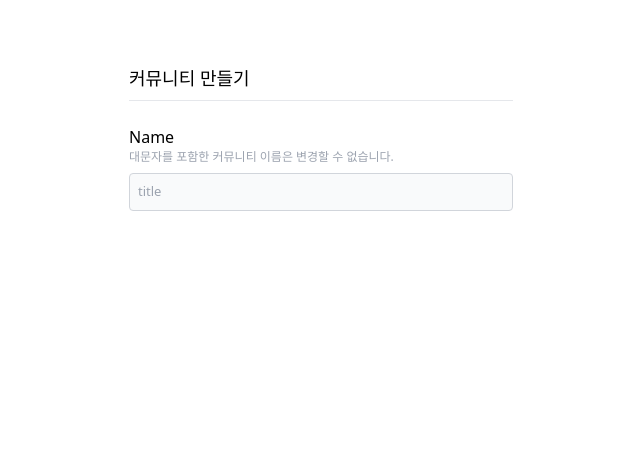
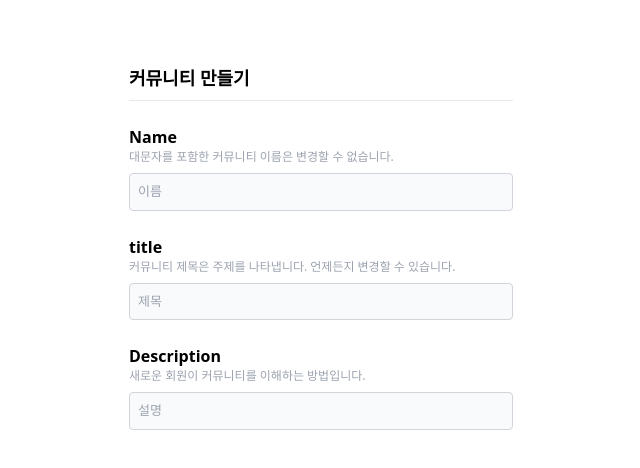
Before and after one commit to bottlesun/portfolio, a Next.js app in the folder 09-redditClone-nextjs/client/: page /subs in a window 1280 px wide. Shown: the top 468 px of the page, without its empty margins (319-959 px from the left). Built offline with nearby package versions, Linux system fonts and the light colour scheme.

Commit message:
Update | Input css Create

```diff
--- a/09-redditClone-nextjs/client/src/components/atoms/inputs/inputs.view.tsx
+++ b/09-redditClone-nextjs/client/src/components/atoms/inputs/inputs.view.tsx
@@ -1,4 +1,4 @@
-import React, {memo} from 'react'
+import React, {memo, useState} from 'react'
 import cls from 'classnames';
 
 export type InputGroupProps = {
--- a/09-redditClone-nextjs/client/src/components/molecules/inputGroup/inputGroup.view.tsx
+++ b/09-redditClone-nextjs/client/src/components/molecules/inputGroup.view.tsx
@@ -1,6 +1,6 @@
 import React from "react";
-import ErrorTextView from "../../atoms/errorText/errorText.view";
-import InputsView, {InputGroupProps} from "../../atoms/inputs/inputs.view";
+import ErrorTextView from "../atoms/errorText/errorText.view";
+import InputsView, {InputGroupProps} from "../atoms/inputs/inputs.view";
 
 const InputGroupView = ({...inputValue}: InputGroupProps) => {
   return (
--- /dev/null
+++ b/09-redditClone-nextjs/client/src/components/molecules/inputTitle.view.tsx
@@ -0,0 +1,17 @@
+import React,{memo} from "react";
+
+type inputTitleProps= {
+  title: string,
+  text: string
+}
+const InputTitleView = ({title, text}:inputTitleProps) => {
+  return(
+    <>
+      <p className={'font-bold'}>{title}</p>
+      <p className={'mb-2 text-xs text-gray-400'}>
+        {text}
+      </p>
+    </>
+  )
+}
+export default memo(InputTitleView)
--- a/09-redditClone-nextjs/client/src/components/organisms/login/login.view.tsx
+++ b/09-redditClone-nextjs/client/src/components/organisms/login/login.view.tsx
@@ -1,7 +1,7 @@
 import Link from "next/link";
 import React from "react";
 import ButtonsView from "../../atoms/buttons/buttons.view";
-import InputGroupView from "../../molecules/inputGroup/inputGroup.view";
+import InputGroupView from "../../molecules/inputGroup.view";
 
 const LoginView = ({...props}) => {
   return (
--- a/09-redditClone-nextjs/client/src/components/organisms/register/register.view.tsx
+++ b/09-redditClone-nextjs/client/src/components/organisms/register/register.view.tsx
@@ -1,7 +1,7 @@
 import Link from "next/link";
 import React from "react";
 import ButtonsView from "../../atoms/buttons/buttons.view";
-import InputGroupView from "../../molecules/inputGroup/inputGroup.view";
+import InputGroupView from "../../molecules/inputGroup.view";
 
 const RegisterView = ({...props}) => {
 
--- a/09-redditClone-nextjs/client/src/components/organisms/subs/create/create.view.tsx
+++ b/09-redditClone-nextjs/client/src/components/organisms/subs/create/create.view.tsx
@@ -1,19 +1,28 @@
 import InputsView from "../../../atoms/inputs/inputs.view";
-import InputGroupView from "../../../molecules/inputGroup/inputGroup.view";
+import InputGroupView from "../../../molecules/inputGroup.view";
+import InputTitleView from "../../../molecules/inputTitle.view";
 
 const SubCreateView = ({...props}) => {
+  console.log(props.inputValue)
   return (
     <div className={'flex flex-col justify-center pt-16 bg-color-[#fff]'}>
       <div className={'w-10/12 mx-auto md:w-96'}>
-        <h1 className={'mb-2 text-lg font-medium'}>커뮤니티 만들기</h1>
+        <h1 className={'mb-2 text-lg font-bold'}>커뮤니티 만들기</h1>
         <hr/>
         <form onSubmit={props.handleSubmit}>
           <div className={'my-6'}>
-            <p className={'font-medium'}>Name</p>
-            <p className={'mb-2 text-xs text-gray-400'}>
-              대문자를 포함한 커뮤니티 이름은 변경할 수 없습니다.
-            </p>
-            <InputGroupView {...props.inputValue.title}/>
+            <InputTitleView  {...props.inputValue.name.top}/>
+            <InputGroupView {...props.inputValue.name.inputs}/>
+          </div>
+
+          <div className={'my-6'}>
+            <InputTitleView  {...props.inputValue.title.top}/>
+            <InputGroupView {...props.inputValue.title.inputs}/>
+          </div>
+
+          <div className={'my-6'}>
+            <InputTitleView  {...props.inputValue.description.top}/>
+            <InputGroupView {...props.inputValue.description.inputs}/>
           </div>
         </form>
       </div>
--- a/09-redditClone-nextjs/client/src/components/organisms/subs/create/index.tsx
+++ b/09-redditClone-nextjs/client/src/components/organisms/subs/create/index.tsx
@@ -3,28 +3,54 @@ import useInput from "../../../../hooks/useInput";
 import SubCreateView from "./create.view";
 
 const SubCreate = () => {
-  const {inputs, onChange} = useInput({title : "" , description : "",})
-  const {title, description} = inputs
+  const {inputs, onChange} = useInput({name: "", title: "", description: "",})
+  const {name, title, description} = inputs
   const [errors, setErrors] = useState<any>({});
 
   const props = {
-    handleSubmit : () => console.log('서브밋'),
+    handleSubmit: () => console.log('서브밋'),
     inputValue: {
-      title : {
+      name: {
+        top: {
+          title: 'Name',
+          text: '대문자를 포함한 커뮤니티 이름은 변경할 수 없습니다.'
+        },
+        inputs: {
+          name: "name",
+          type: "text",
+          placeholder: '이름',
+          value: name,
+          onChange: onChange,
+          error: errors.name,
+        }
+      },
+      title: {
+        top: {
+          title: 'title',
+          text: '커뮤니티 제목은 주제를 나타냅니다. 언제든지 변경할 수 있습니다.'
+        },
+        inputs: {
           name: "title",
           type: "text",
-        placeholder: 'title',
+          placeholder: '제목',
           value: title,
           onChange: onChange,
-        error: errors.title
+          error: errors.title,
+        }
       },
-      description : {
+      description: {
+        top: {
+          title: 'Description',
+          text: '새로운 회원이 커뮤니티를 이해하는 방법입니다.'
+        },
+        inputs: {
           name: "description",
           type: "text",
-        placeholder: 'description',
+          placeholder: '설명',
           value: description,
           onChange: onChange,
           error: errors.description
+        }
       }
     },
 
--- a/09-redditClone-nextjs/client/src/pages/index.tsx
+++ b/09-redditClone-nextjs/client/src/pages/index.tsx
@@ -1,5 +1,5 @@
 import Head from 'next/head'
-import Image from 'next/image'
+import Link from 'next/link'
 import { Inter } from '@next/font/google'
 import styles from '../styles/Home.module.css'
 
@@ -15,108 +15,10 @@ export default function Home() {
         <link rel="icon" href="/favicon.ico" />
       </Head>
       <main className={styles.main}>
-        <div className={styles.description}>
-          <p>
-            Get started by editing&nbsp;
-            <code className={styles.code}>pages/index.tsx</code>
-          </p>
-          <div>
-            <a
-              href="https://vercel.com?utm_source=create-next-app&utm_medium=default-template&utm_campaign=create-next-app"
-              target="_blank"
-              rel="noopener noreferrer"
-            >
-              By{' '}
-              <Image
-                src="/vercel.svg"
-                alt="Vercel Logo"
-                className={styles.vercelLogo}
-                width={100}
-                height={24}
-                priority
-              />
-            </a>
-          </div>
-        </div>
-
-        <div className={styles.center}>
-          <Image
-            className={styles.logo}
-            src="/next.svg"
-            alt="Next.js Logo"
-            width={180}
-            height={37}
-            priority
-          />
-          <div className={styles.thirteen}>
-            <Image
-              src="/thirteen.svg"
-              alt="13"
-              width={40}
-              height={31}
-              priority
-            />
-          </div>
-        </div>
-
-        <div className={styles.grid}>
-          <a
-            href="https://nextjs.org/docs?utm_source=create-next-app&utm_medium=default-template&utm_campaign=create-next-app"
-            className={styles.card}
-            target="_blank"
-            rel="noopener noreferrer"
-          >
-            <h2 className={inter.className}>
-              Docs <span>-&gt;</span>
-            </h2>
-            <p className={inter.className}>
-              Find in-depth information about Next.js features and&nbsp;API.
-            </p>
-          </a>
-
-          <a
-            href="https://nextjs.org/learn?utm_source=create-next-app&utm_medium=default-template&utm_campaign=create-next-app"
-            className={styles.card}
-            target="_blank"
-            rel="noopener noreferrer"
-          >
-            <h2 className={inter.className}>
-              Learn <span>-&gt;</span>
-            </h2>
-            <p className={inter.className}>
-              Learn about Next.js in an interactive course with&nbsp;quizzes!
-            </p>
-          </a>
-
-          <a
-            href="https://vercel.com/templates?framework=next.js&utm_source=create-next-app&utm_medium=default-template&utm_campaign=create-next-app"
-            className={styles.card}
-            target="_blank"
-            rel="noopener noreferrer"
-          >
-            <h2 className={inter.className}>
-              Templates <span>-&gt;</span>
-            </h2>
-            <p className={inter.className}>
-              Discover and deploy boilerplate example Next.js&nbsp;projects.
-            </p>
-          </a>
-
-          <a
-            href="https://vercel.com/new?utm_source=create-next-app&utm_medium=default-template&utm_campaign=create-next-app"
-            className={styles.card}
-            target="_blank"
-            rel="noopener noreferrer"
-          >
-            <h2 className={inter.className}>
-              Deploy <span>-&gt;</span>
-            </h2>
-            <p className={inter.className}>
-              Instantly deploy your Next.js site to a shareable URL
-              with&nbsp;Vercel.
-            </p>
-          </a>
-        </div>
+        <nav className={'flex gap-2'}>
+          <Link rel="stylesheet" href={"./subs"}>sub</Link>
+          <Link rel="stylesheet" href={"./login"}>login</Link>
+        </nav>
       </main>
     </>
   )
```
Lines whose indentation alone changed are shown as unchanged.
